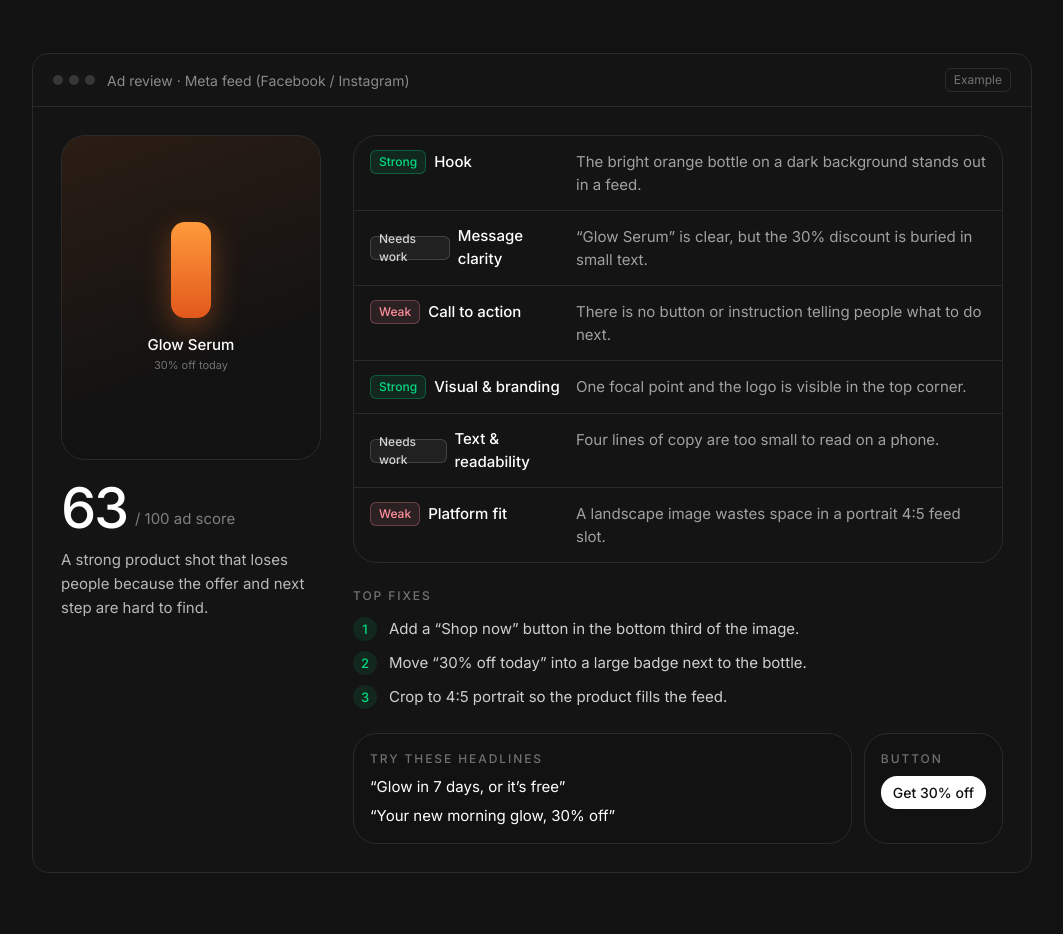
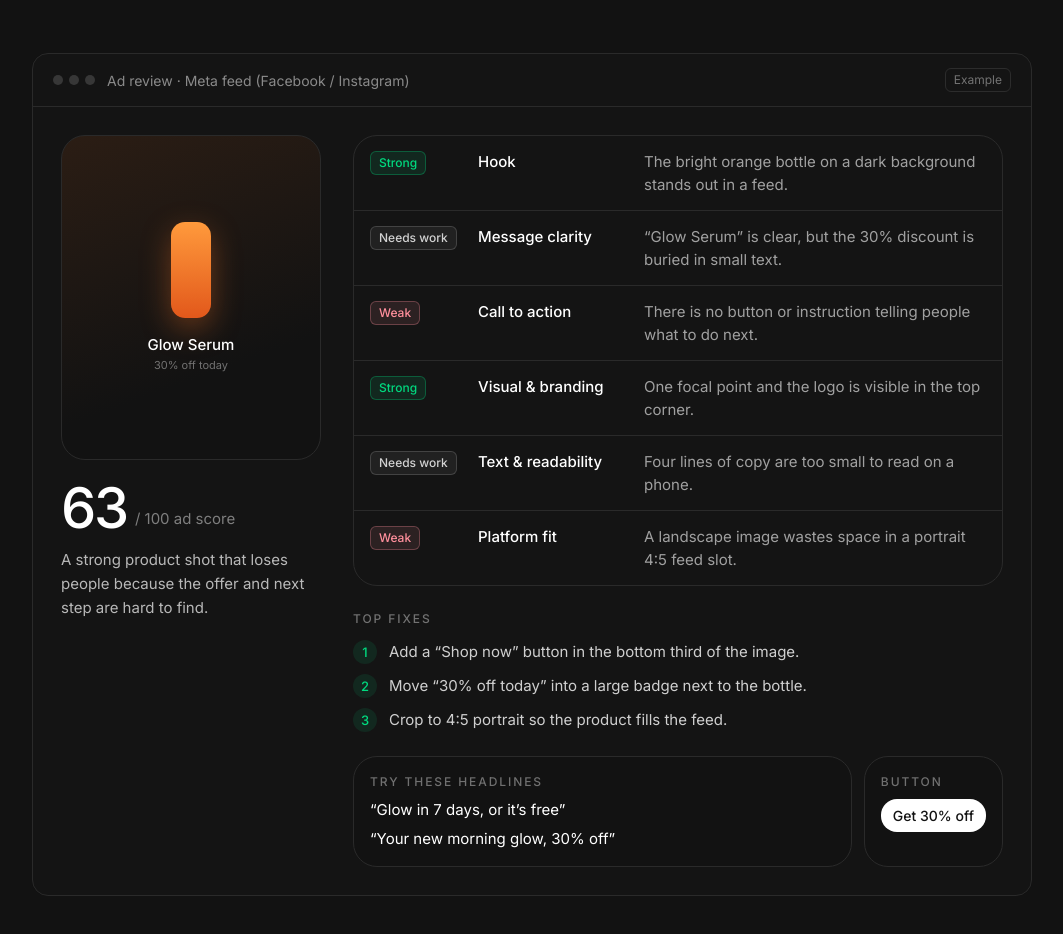
Before and after one commit to Hypeon-AI-Org/Hypeon-Frontend, a Next.js app: page /tools/ad-analyser in a window 1280 px wide. Shown: the part 880-1814 px from the top of the page, without its empty margins (108-1171 px from the left). Built offline with nearby package versions, Linux system fonts and the light colour scheme; no server answers.

Commit message:
fix: align the ad analyser checks on desktop
Badge, check name and reason now sit in three fixed columns from the
sm breakpoint, and the badge never wraps, so every row starts at the
same place. Phones keep the stacked layout.

Co-Authored-By: Claude Opus 5.5 <noreply@anthropic.com>

```diff
--- a/src/components/tools/AdAnalyser.tsx
+++ b/src/components/tools/AdAnalyser.tsx
@@ -317,12 +317,19 @@ export default function AdAnalyser() {
             <div className="min-w-0">
               <ul className="divide-y divide-[#2a2a2a] rounded-xl border border-[#2a2a2a]">
                 {shown.checks.map((c) => (
-                  <li key={c.id} className="flex flex-col gap-1.5 px-4 py-3.5 sm:flex-row sm:items-start sm:gap-4">
-                    <div className="flex shrink-0 items-center gap-2 sm:w-[190px]">
-                      <span className={`inline-flex h-6 items-center rounded-md border px-2 text-[12px] font-medium ${GRADE[c.grade].badge}`}>
+                  // Phones: badge + name on one line, reason below. sm+: three fixed columns,
+                  // so every badge, name and reason starts at the same x whatever its length.
+                  <li
+                    key={c.id}
+                    className="flex flex-col gap-1.5 px-4 py-3.5 sm:grid sm:grid-cols-[92px_150px_minmax(0,1fr)] sm:items-start sm:gap-x-4"
+                  >
+                    <div className="flex items-center gap-2 sm:contents">
+                      <span
+                        className={`inline-flex h-6 w-fit items-center whitespace-nowrap rounded-md border px-2 text-[12px] font-medium sm:mt-px ${GRADE[c.grade].badge}`}
+                      >
                         {GRADE[c.grade].label}
                       </span>
-                      <span className="text-[15px] font-medium text-white">{c.name}</span>
+                      <span className="text-[15px] font-medium leading-[23px] text-white">{c.name}</span>
                     </div>
                     <p className="text-[15px] leading-[23px] text-white/60">{c.reason}</p>
                   </li>
```
